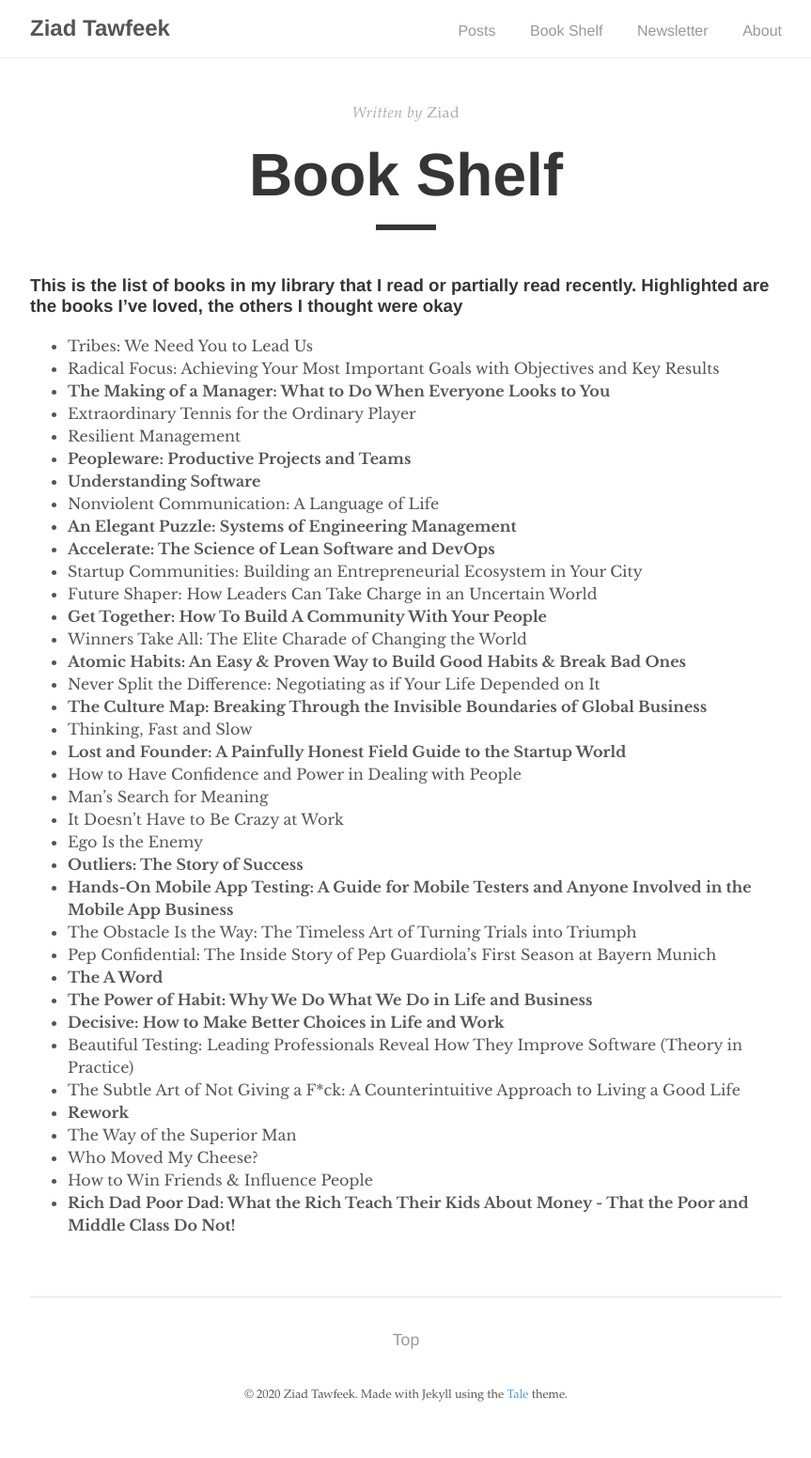
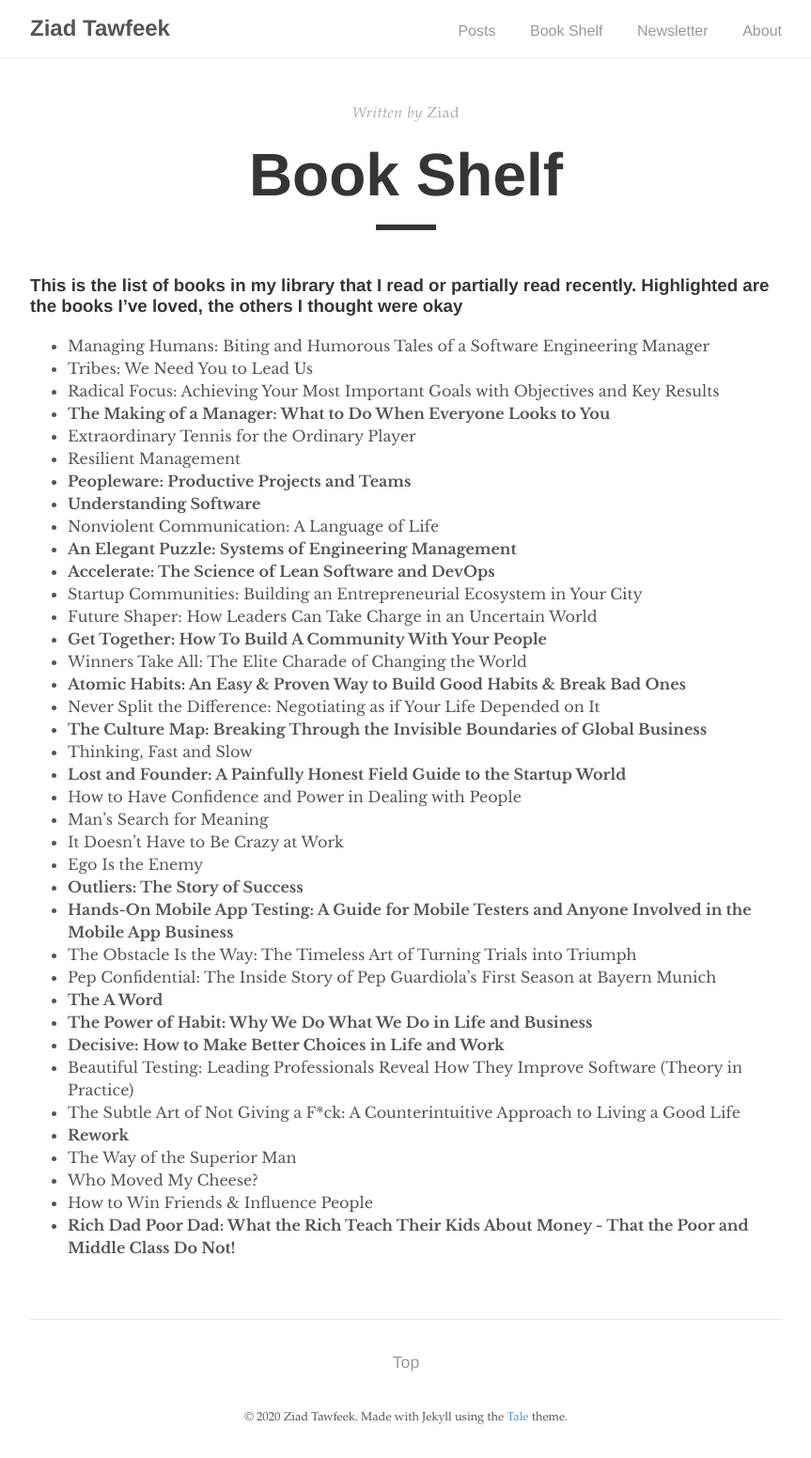
Before and after one commit to ziadtawfeek/web, a Jekyll site: the page built from _pages/book-shelf.md, in a window 1280 px wide. Shown: the whole page at 94% size, without its empty margins (208-1071 px from the left). Built offline with Jekyll 4.4.1, drawn with Linux system fonts in a browser that asks for light colours; before the commit the page ends 1528 px from its top, so only the background shows below that.

Commit message:
Update book-shelf.md

```diff
--- a/_pages/book-shelf.md
+++ b/_pages/book-shelf.md
@@ -7,6 +7,7 @@ permalink: /book-shelf/
 
 ### This is the list of books in my library that I read or partially read recently. Highlighted are the books I’ve loved, the others I thought were okay
 
+- Managing Humans: Biting and Humorous Tales of a Software Engineering Manager
 - Tribes: We Need You to Lead Us
 - Radical Focus: Achieving Your Most Important Goals with Objectives and Key Results
 - **The Making of a Manager: What to Do When Everyone Looks to You**
```
